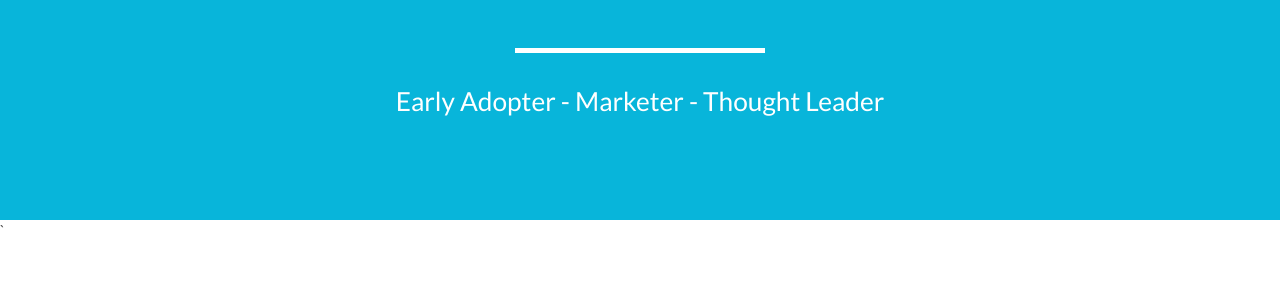
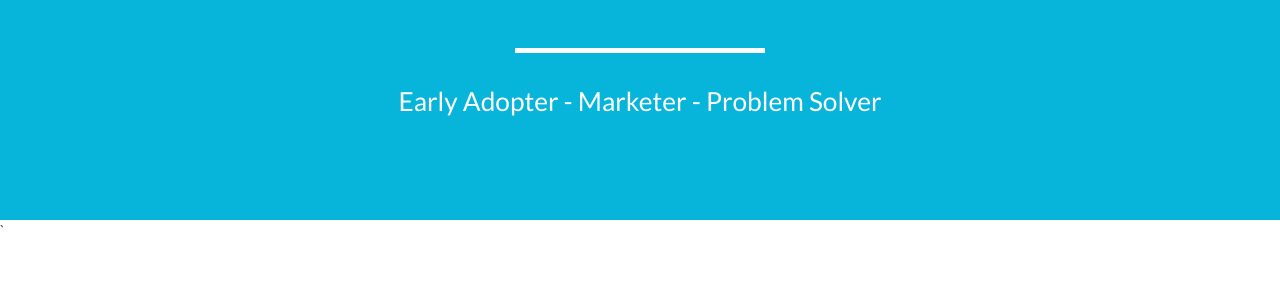
Before and after one commit to NickCopelin/NickCopelin.github.io, a Jekyll site: the page built from index.html, in a window 1280 px wide and 900 px high, scrolled down 425 px. Shown: the part 175-456 px from the top of the window. Built offline with Jekyll 4.4.1, drawn with Linux system fonts in a browser that asks for light colours; nearby versions of some CDN libraries; library files that are not in the unit come from our copies.

Commit message:
Header personal description

```diff
--- a/_includes/header.html
+++ b/_includes/header.html
@@ -43,7 +43,7 @@
                     <div class="intro-text">
                         <span class="name">{{ site.title }}</span>
                         <hr class="star-light">
-                        <span class="skills">Early Adopter - Marketer - Thought Leader</span>
+                        <span class="skills">Early Adopter - Marketer - Problem Solver</span>
                     </div>
                 </div>
             </div>
```
